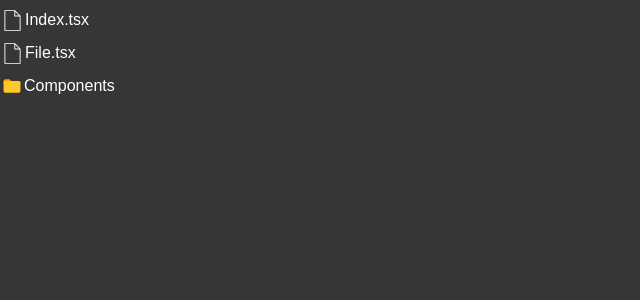
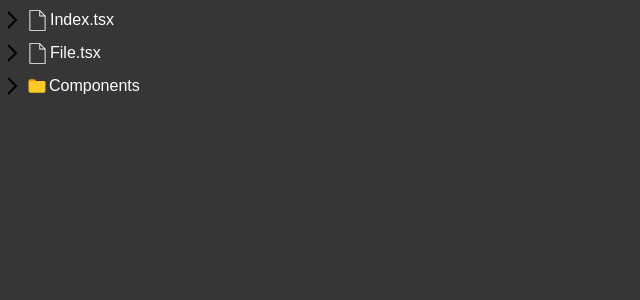
Before and after one commit to MersalHussin/VS-Code-Clone, a React (Vite) app: page / in a window 1280 px wide. Shown: the top 300 px of the page, without its empty margins (0-640 px from the left). Built offline with nearby package versions, Linux system fonts and the light colour scheme.

Commit message:
Basic File Tree Structure

```diff
--- a/src/components/FileComponent.tsx
+++ b/src/components/FileComponent.tsx
@@ -1,3 +1,4 @@
+import { svgStyles } from "../styles";
 import File from "./SVG/File";
 
 interface IProps{
@@ -9,6 +10,7 @@ fileName: string
 const FileComponent = ({fileName = "index.tsx"}: IProps ) => {
     return (
     <div className="flex flex-row mt-2" >
+      <svg xmlns="http://www.w3.org/2000/svg" {...svgStyles}><path d="M7.293 4.707 14.586 12l-7.293 7.293 1.414 1.414L17.414 12 8.707 3.293 7.293 4.707z"/></svg>
       <span className="text-2xl text-white" >
         <File/>
       </span>
--- a/src/components/FolderComponent.tsx
+++ b/src/components/FolderComponent.tsx
@@ -1,4 +1,5 @@
-import File from "./SVG/Folder";
+import { svgStyles } from "../styles";
+import Folder from "./SVG/Folder";
 
 interface IProps{
 foldername: string
@@ -9,8 +10,9 @@ foldername: string
 const FolderComponent = ({foldername = "index.tsx"}: IProps ) => {
     return (
     <div className="flex flex-row mt-2" >
+    <svg xmlns="http://www.w3.org/2000/svg" {...svgStyles}><path d="M7.293 4.707 14.586 12l-7.293 7.293 1.414 1.414L17.414 12 8.707 3.293 7.293 4.707z"/></svg>
       <span className="text-2xl text-white" >
-        <File/>
+        <Folder/>
       </span>
       <span>{foldername}</span>
     </div>
--- /dev/null
+++ b/src/data/fileTree.tsx
@@ -0,0 +1,11 @@
+export const fileTree = {
+  name: "VS Code Clone",
+  children:[
+    {
+      name: "node_modules"
+    },
+    {
+      name: "index.html"
+    },
+  ],
+}
```
Also changed, not shown: src/App.tsx (+12 -0 lines), src/components/SVG/File.tsx (+5 -5 lines).
